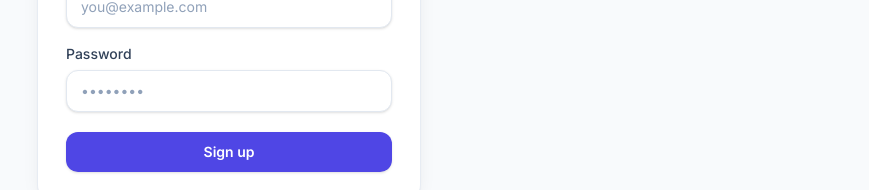
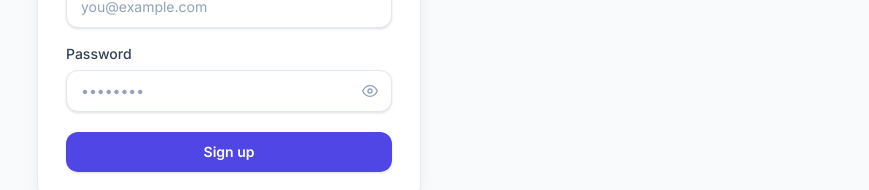
Before and after one commit to Leo1267-hub/Flashcards, a React (Vite) app in the folder frontend/: page /signup in a window 1280 px wide. Shown: the part 429-619 px from the top of the page, without its empty margins (411-1280 px from the left). Built offline with nearby package versions, Linux system fonts and the light colour scheme.

Commit message:
feat: replace password input fields with PasswordInput component in SignupPage and LoginPage for improved security and consistency

```diff
--- /dev/null
+++ b/frontend/src/components/PasswordInput.tsx
@@ -0,0 +1,57 @@
+import { useState } from "react";
+import type { ChangeEventHandler } from "react";
+
+type PasswordInputProps = {
+    id: string;
+    value: string;
+    onChange: ChangeEventHandler<HTMLInputElement>;
+    placeholder?: string;
+    autoComplete?: string;
+};
+
+function PasswordInput({
+    id,
+    value,
+    onChange,
+    placeholder = "••••••••",
+    autoComplete,
+}: PasswordInputProps) {
+    const [isVisible, setIsVisible] = useState(false);
+
+    return (
+        <div className="relative">
+            <input
+                id={id}
+                className="field-input pr-11"
+                value={value}
+                onChange={onChange}
+                placeholder={placeholder}
+                type={isVisible ? "text" : "password"}
+                autoComplete={autoComplete}
+            />
+            <button
+                type="button"
+                className="absolute inset-y-0 right-0 grid w-11 place-items-center text-slate-400 transition-colors hover:text-slate-700 dark:text-slate-500 dark:hover:text-slate-200"
+                onClick={() => setIsVisible((current) => !current)}
+                aria-label={isVisible ? "Hide password" : "Show password"}
+                title={isVisible ? "Hide password" : "Show password"}
+            >
+                {isVisible ? (
+                    <svg viewBox="0 0 24 24" className="h-4 w-4" fill="none" stroke="currentColor" strokeWidth={2} strokeLinecap="round" strokeLinejoin="round">
+                        <path d="M17.94 17.94A10.07 10.07 0 0 1 12 20c-7 0-11-8-11-8a18.45 18.45 0 0 1 5.06-5.94" />
+                        <path d="M9.9 4.24A9.12 9.12 0 0 1 12 4c7 0 11 8 11 8a18.5 18.5 0 0 1-2.16 3.19" />
+                        <path d="M14.12 14.12a3 3 0 1 1-4.24-4.24" />
+                        <path d="M1 1l22 22" />
+                    </svg>
+                ) : (
+                    <svg viewBox="0 0 24 24" className="h-4 w-4" fill="none" stroke="currentColor" strokeWidth={2} strokeLinecap="round" strokeLinejoin="round">
+                        <path d="M1 12s4-8 11-8 11 8 11 8-4 8-11 8-11-8-11-8z" />
+                        <circle cx="12" cy="12" r="3" />
+                    </svg>
+                )}
+            </button>
+        </div>
+    );
+}
+
+export default PasswordInput;
--- a/frontend/src/pages/LoginPage.tsx
+++ b/frontend/src/pages/LoginPage.tsx
@@ -3,6 +3,7 @@ import { useState } from "react";
 import type { FormEvent } from "react";
 import { Link, useNavigate } from "react-router-dom";
 import { BrandMark } from "../components/Navbar";
+import PasswordInput from "../components/PasswordInput";
 import ThemeToggle from "../components/ThemeToggle";
 
 function LoginPage() {
@@ -64,13 +65,10 @@ function LoginPage() {
 
                     <div className="flex flex-col gap-1.5">
                         <label htmlFor="password" className="field-label">Password</label>
-                        <input
+                        <PasswordInput
                             id="password"
-                            className="field-input"
                             value={password}
                             onChange={(event) => setPassword(event.target.value)}
-                            placeholder="••••••••"
-                            type="password"
                             autoComplete="current-password"
                         />
                     </div>
--- a/frontend/src/pages/SignupPage.tsx
+++ b/frontend/src/pages/SignupPage.tsx
@@ -3,6 +3,7 @@ import { useState } from "react";
 import type { FormEvent } from "react";
 import { useNavigate, Link } from "react-router-dom";
 import { BrandMark } from "../components/Navbar";
+import PasswordInput from "../components/PasswordInput";
 import ThemeToggle from "../components/ThemeToggle";
 
 
@@ -79,13 +80,10 @@ function SignupPage() {
 
                     <div className="flex flex-col gap-1.5">
                         <label htmlFor="password" className="field-label">Password</label>
-                        <input
+                        <PasswordInput
                             id="password"
-                            className="field-input"
                             value={password}
                             onChange={(event) => setPassword(event.target.value)}
-                            placeholder="••••••••"
-                            type="password"
                             autoComplete="new-password"
                         />
                     </div>
```
